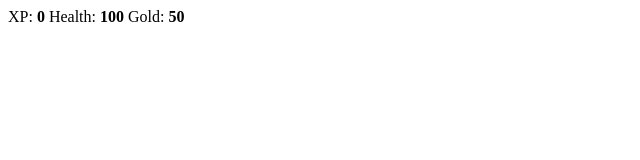
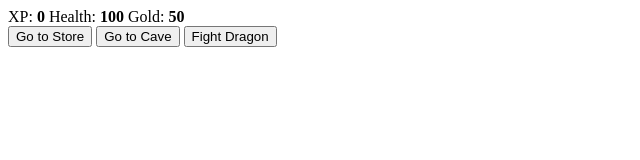
Before and after one commit to za-h-ra/role-playing-game, a plain HTML site: page index.html in a window 1280 px wide. Shown: the whole page, without its empty margins (0-640 px from the left). Drawn offline with Linux system fonts and the light colour scheme.

Commit message:
add buttons to controls div

```diff
--- a/index.html
+++ b/index.html
@@ -19,7 +19,11 @@
           >Gold: <strong><span id="goldText">50</span></strong></span
         >
       </div>
-      <div id="controls"></div>
+      <div id="controls">
+        <button id="button1">Go to Store</button>
+        <button id="button2">Go to Cave</button>
+        <button id="button3">Fight Dragon</button>
+      </div>
       <div id="monsterStats"></div>
       <div id="text"></div>
     </div>
```
